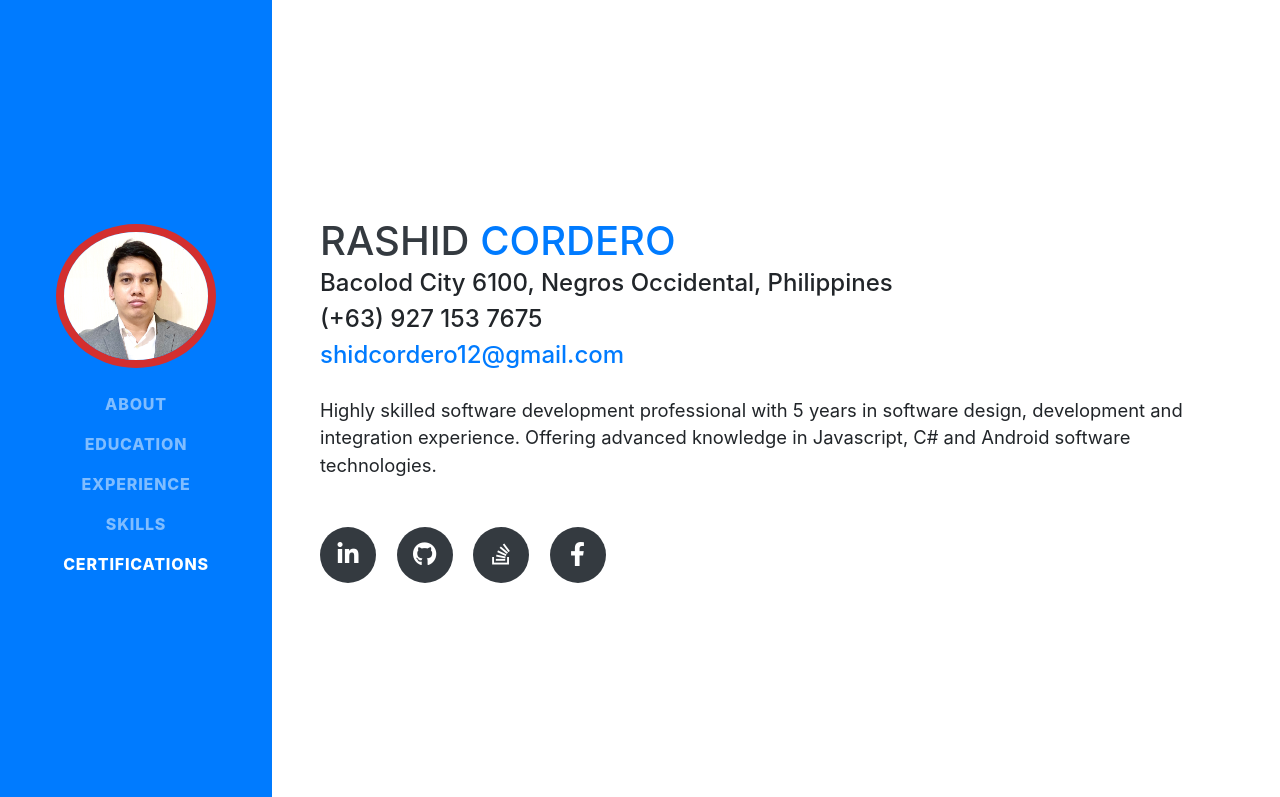
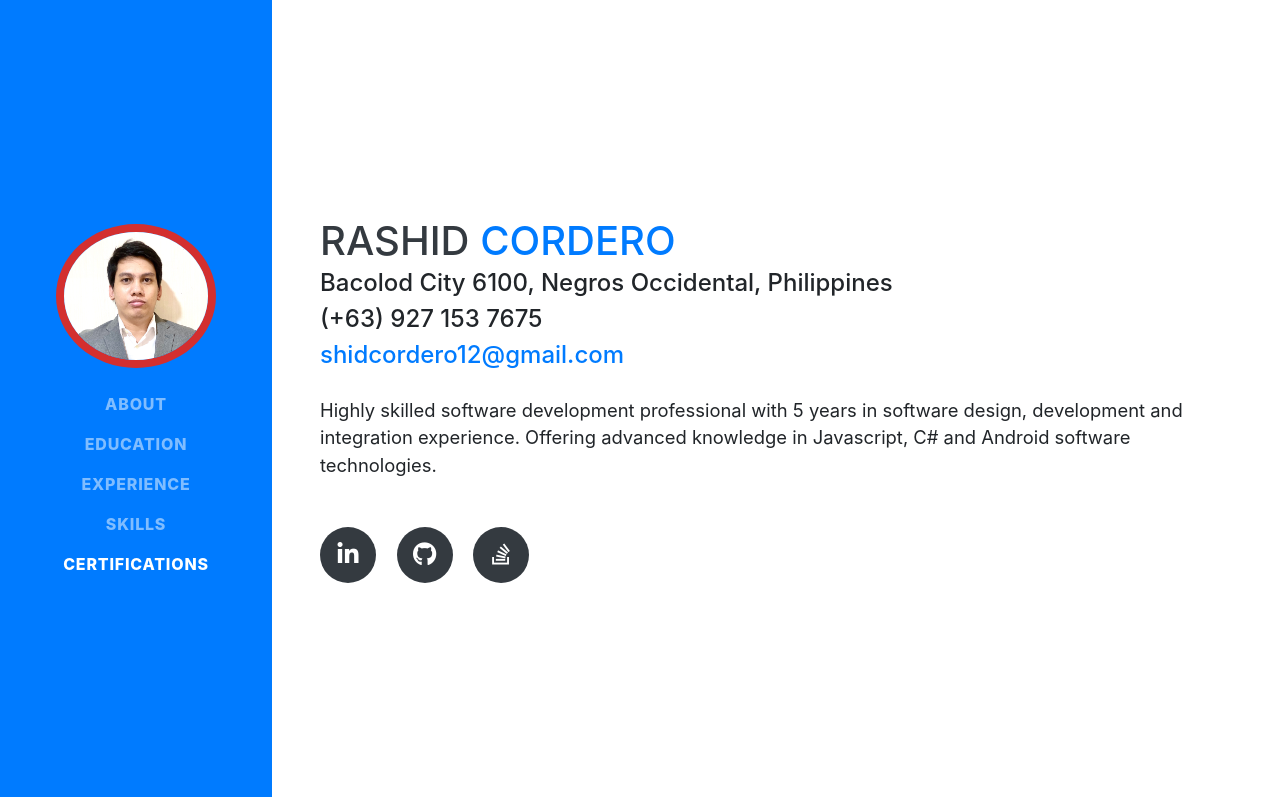
Before and after one commit to shidcordero/shidcordero.github.io, a website with bundled scripts: page index.html in a window 1280 px wide. Shown: the top 797 px of the page. Built offline with nearby package versions, Linux system fonts and the light colour scheme; a web font is replaced by a local one.

Commit message:
Remove facebook link

```diff
--- a/index.html
+++ b/index.html
@@ -86,9 +86,6 @@
           </a>
           <a href="https://stackoverflow.com/users/5870896/rashid" title="Stackoverflow" target="_blank">
             <i class="fab fa-stack-overflow"></i>
-          </a>
-          <a href="https://www.facebook.com/shidcordero12" title="Facebook" target="_blank">
-            <i class="fab fa-facebook-f"></i>
           </a>
         </div>
       </div>
```
